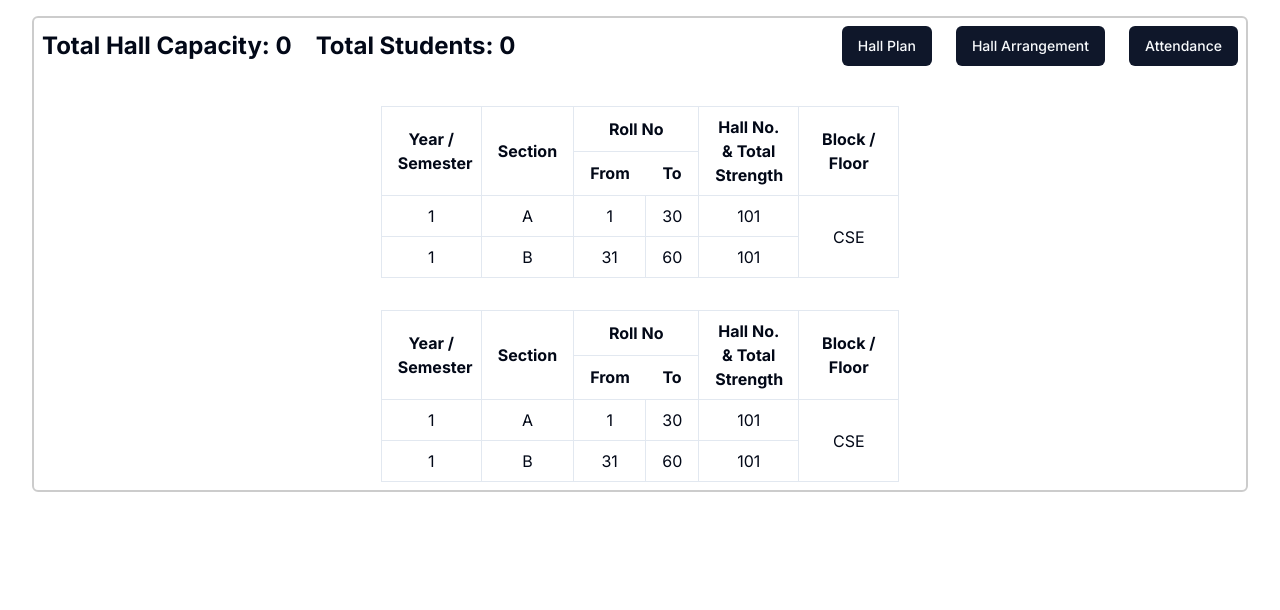
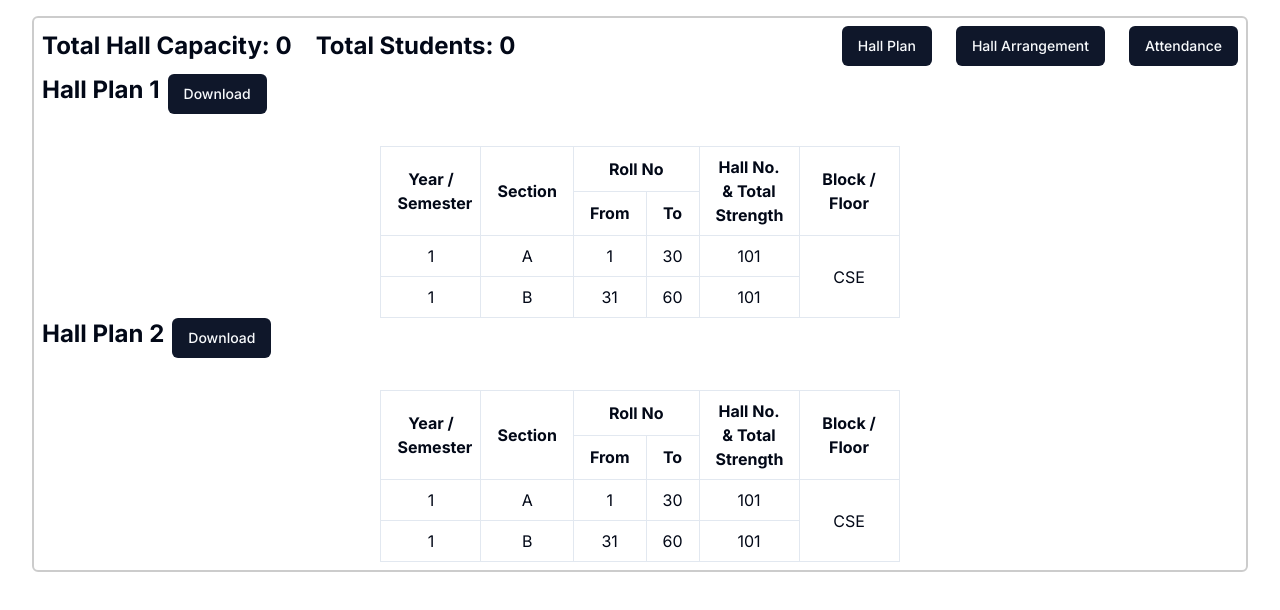
Before and after one commit to Anish-Karthik/Exam-Seating, a Next.js app: page /display in a window 1280 px wide. Both pictures are taken after a click on the button "Hall Plan". Shown: the top 610 px of the page. Built offline with nearby package versions, Linux system fonts and the light colour scheme.

Commit message:
Added displaying and dowloading of hallPlan

```diff
--- a/components/display/display-hall-plan.tsx
+++ b/components/display/display-hall-plan.tsx
@@ -6,8 +6,10 @@ import { sampleHallPlans } from "@/test/sample-data"
 import { useRecoilState, useRecoilValue } from "recoil"
 
 import { generateHallPlan } from "@/lib/actions"
+import { ExportSkillsToExcel } from "@/lib/utils"
 
 import HallPLanTable from "../tables/hall-plan"
+import { Button } from "../ui/button"
 
 const DisplayHallplan = () => {
   const studentsPerYearData = useRecoilValue(studentPerYearState)
@@ -26,15 +28,28 @@ const DisplayHallplan = () => {
   return (
     <section className="h-full">
       {!(hallPlans && hallPlans.length) ? (
-        <div>
+        <div className="">
           <h1 className="text-2xl font-bold">No Hall Plan</h1>
           <p>Please fill in the form to generate the hall plan.</p>
         </div>
       ) : (
         hallPlans.map((hallPlan, index) => (
           <div className="flex flex-col gap-8">
-            <div></div>
-            <HallPLanTable hallPlan={hallPlan} />
+            <div className="flex gap-2">
+              <h1 className="text-2xl font-bold">Hall Plan {index + 1}</h1>
+              <Button
+                onClick={() =>
+                  ExportSkillsToExcel(
+                    "xlsx",
+                    `hallplan${index}`,
+                    `hallplan${index + 1}`
+                  )
+                }
+              >
+                Download
+              </Button>
+            </div>
+            <HallPLanTable hallPlan={hallPlan} id={`hallplan${index}`} />
           </div>
         ))
       )}
--- a/components/tables/hall-plan.tsx
+++ b/components/tables/hall-plan.tsx
@@ -2,10 +2,16 @@ import React from "react"
 
 import { HallPlan } from "@/lib/type"
 
-const HallPLanTable = ({ hallPlan }: { hallPlan: HallPlan[] }) => {
+const HallPLanTable = ({
+  hallPlan,
+  id,
+}: {
+  hallPlan: HallPlan[]
+  id: string
+}) => {
   return (
     <div className="table-responsive">
-      <table className="table-bordered mx-auto table">
+      <table className="table-bordered mx-auto table" id={id}>
         <thead>
           <tr>
             <th
@@ -17,7 +23,11 @@ const HallPLanTable = ({ hallPlan }: { hallPlan: HallPlan[] }) => {
             <th rowSpan={2} className="border px-4 py-2 text-center">
               Section
             </th>
-            <th colSpan={2} className="border px-4 py-2 text-center">
+            <th
+              colSpan={2}
+              rowSpan={1}
+              className="border px-4 py-2 text-center"
+            >
               Roll No
             </th>
             <th
@@ -34,8 +44,8 @@ const HallPLanTable = ({ hallPlan }: { hallPlan: HallPlan[] }) => {
             </th>
           </tr>
           <tr>
-            <th className="px-4 py-2">From</th>
-            <th className="px-4 py-2">To</th>
+            <th className="border px-4 py-2">From</th>
+            <th className="border px-4 py-2">To</th>
           </tr>
         </thead>
         <tbody>
--- a/lib/type.ts
+++ b/lib/type.ts
@@ -54,7 +54,7 @@ export type HallPlanPerYear = HallPlan[]
 
 // expected output type is HallArrangementPlan[]
 export type HallArrangementPlan = {
-  hallArrangement: [string, string?][][]
+  hallArrangement: ([string, string] | [string])[][]
   hallStrength: number
   hallno: string
 }
--- a/lib/utils.ts
+++ b/lib/utils.ts
@@ -1,5 +1,6 @@
 import { clsx, type ClassValue } from "clsx"
 import { twMerge } from "tailwind-merge"
+import * as XLSX from "xlsx"
 
 import { Student } from "./type"
 
@@ -70,3 +71,17 @@ export function extractRollNo(rollno: string) {
 
   return { year, dept, rno }
 }
+
+export function ExportSkillsToExcel(
+  type: XLSX.BookType,
+  tableId: string,
+  fileName: string,
+  isBase64: boolean = false
+): File | null | string {
+  var tableElement = document.getElementById(tableId)
+  if (null == tableElement) return null
+  var workBook = XLSX.utils.table_to_book(tableElement, { sheet: "skills" })
+  return isBase64
+    ? XLSX.write(workBook, { bookType: type, bookSST: true, type: "base64" })
+    : XLSX.writeFile(workBook, (fileName || "Skills") + "." + (type || "xlsx"))
+}
--- a/package.json
+++ b/package.json
@@ -26,8 +26,10 @@
     "react-dom": "^18",
     "react-hook-form": "^7.48.2",
     "react-hot-toast": "^2.4.1",
+    "react-html-table-to-excel": "^2.0.0",
     "recoil": "^0.7.7",
     "sheetjs": "^2.0.0",
+    "tableexport": "^5.2.0",
     "tailwind-merge": "^2.0.0",
     "tailwindcss-animate": "^1.0.7",
     "xlsx": "^0.18.5",
```
Also changed, not shown: 1 other file (tests, documents, lock files or other folders).
